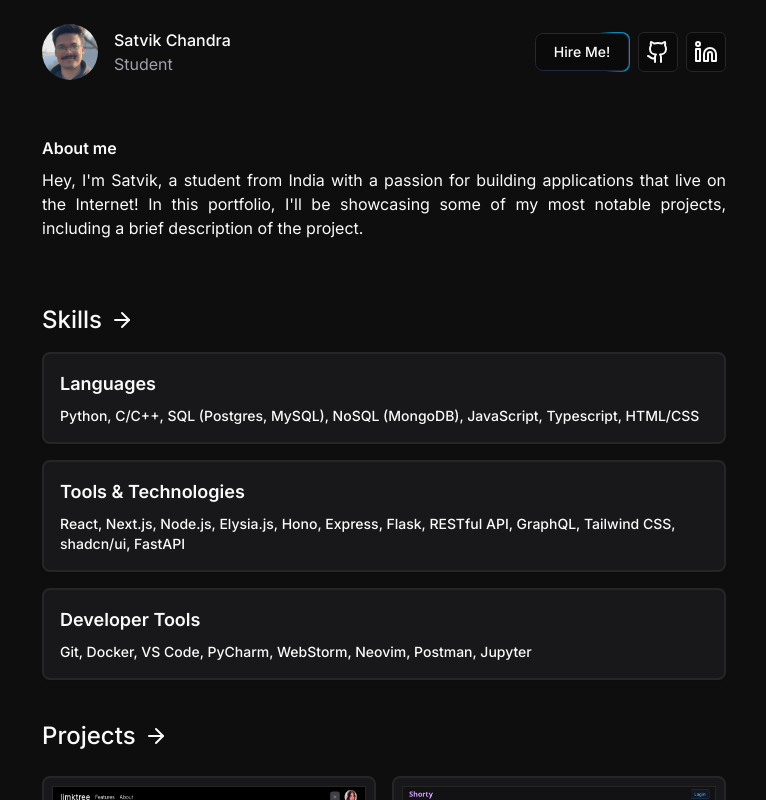
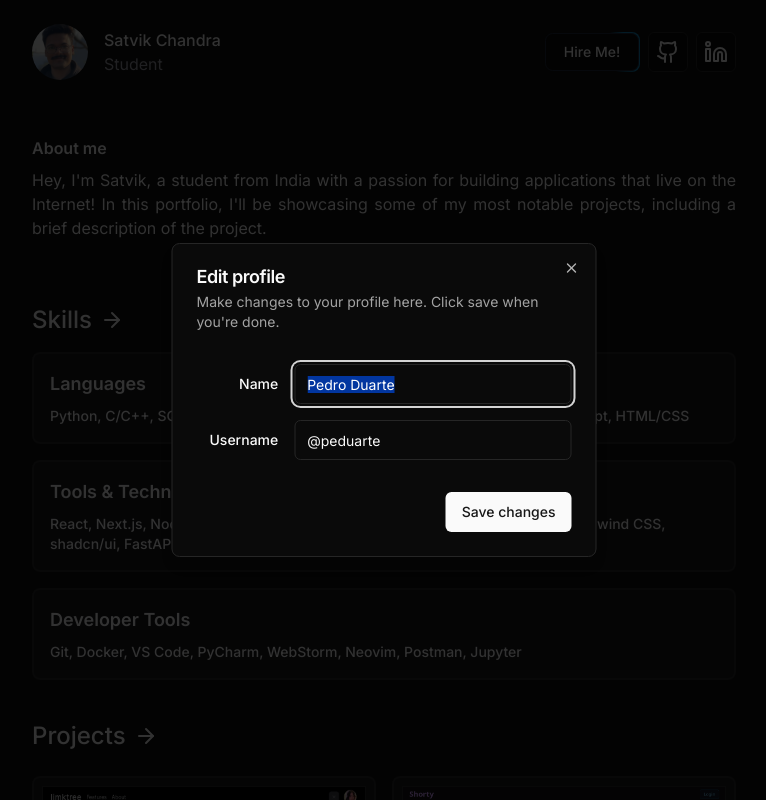
Before and after one commit to SattuSupari21/portfolio-v1, a Next.js app: page / in a window 1280 px wide. Both pictures are taken after a click on the button "Hire Me!". Shown: the top 800 px of the page, without its empty margins (256-1022 px from the left). Built offline with nearby package versions, Linux system fonts and the light colour scheme.

Commit message:
updated projects link

```diff
--- a/package.json
+++ b/package.json
@@ -9,7 +9,9 @@
     "lint": "next lint"
   },
   "dependencies": {
+    "@radix-ui/react-dialog": "^1.0.5",
     "@radix-ui/react-dropdown-menu": "^2.0.6",
+    "@radix-ui/react-label": "^2.0.2",
     "@radix-ui/react-slot": "^1.0.2",
     "class-variance-authority": "^0.7.0",
     "clsx": "^2.1.0",
--- a/src/app/page.tsx
+++ b/src/app/page.tsx
@@ -6,7 +6,7 @@
 export default function Home() {
     return (
         <main className="flex bg-[#0e0e0e] flex-col items-center mb-6">
-            <div className="w-full min-h-full flex flex-col gap-10 p-2 max-w-[700px]">
+            <div className="w-full min-h-full flex flex-col gap-10 p-2 max-w-[720px]">
                 <Header />
                 <About />
                 <Skills />
--- a/src/components/Header.tsx
+++ b/src/components/Header.tsx
@@ -1,7 +1,67 @@
+"use client"
+
 import { Github, Linkedin } from "lucide-react"
 import { IconButton } from "./ui/button"
 import { Button } from "./ui/moving-border"
 import { GithubUrl, LinkedInUrl } from "@/constants"
+
+import {
+    Dialog,
+    DialogContent,
+    DialogDescription,
+    DialogHeader,
+    DialogTitle,
+    DialogTrigger,
+    DialogFooter,
+} from "@/components/ui/dialog"
+import { Input } from "@/components/ui/input"
+import { Label } from "@/components/ui/label"
+
+const ContactDialog = () => {
+    return (
+        <Dialog>
+            <DialogTrigger asChild>
+                <Button
+                    borderRadius="0.5rem"
+                    className="bg-white dark:bg-background text-black dark:text-white border-neutral-200 dark:border-slate-800"
+                >Hire Me!</Button>
+            </DialogTrigger>
+            <DialogContent className="sm:max-w-[425px]">
+                <DialogHeader>
+                    <DialogTitle>Edit profile</DialogTitle>
+                    <DialogDescription>
+                        Make changes to your profile here. Click save when you're done.
+                    </DialogDescription>
+                </DialogHeader>
+                <div className="grid gap-4 py-4">
+                    <div className="grid grid-cols-4 items-center gap-4">
+                        <Label htmlFor="name" className="text-right">
+                            Name
+                        </Label>
+                        <Input
+                            id="name"
+                            defaultValue="Pedro Duarte"
+                            className="col-span-3"
+                        />
+                    </div>
+                    <div className="grid grid-cols-4 items-center gap-4">
+                        <Label htmlFor="username" className="text-right">
+                            Username
+                        </Label>
+                        <Input
+                            id="username"
+                            defaultValue="@peduarte"
+                            className="col-span-3"
+                        />
+                    </div>
+                </div>
+                <DialogFooter>
+                    <IconButton type="submit">Save changes</IconButton>
+                </DialogFooter>
+            </DialogContent>
+        </Dialog>
+    )
+}
 
 export const Header = () => {
     return (
@@ -14,8 +74,8 @@
                 </div>
             </div>
             <div className="flex gap-2 items-center">
-                <Button borderRadius="0.5rem"
-                    className="bg-white dark:bg-background text-black dark:text-white border-neutral-200 dark:border-slate-800">Hire Me!</Button>
+
+                <ContactDialog />
                 <IconButton variant={'outline'} size={'icon'} asChild>
                     <a href={GithubUrl} target="_blank">
                         <Github />
--- a/src/components/Projects.tsx
+++ b/src/components/Projects.tsx
@@ -14,7 +14,7 @@
 
 const RenderProject = ({ project }: { project: ProjectType }) => {
     return (
-        <Card className="h-auto flex flex-col gap-4 p-2">
+        <Card className="h-auto flex flex-col gap-4 p-2 hover:bg-zinc-800 hover:border-zinc-800 cursor-pointer">
             <div className="w-full h-[240px] border">
                 <img src={project.image} alt={project.title} className="w-full h-full object-fill" />
             </div>
@@ -29,7 +29,9 @@
                     </div>
 
                 </div>
-                <IconButton className="ml-auto" variant={'outline'}><Github className="mr-2" /> Source Code</IconButton>
+                <IconButton className="ml-auto" variant={'outline'} asChild>
+                    <a href={project.sourceCode} target="_blank"><Github className="mr-2" /> Source Code </a>
+                </IconButton>
             </div>
         </Card>
     )
@@ -41,7 +43,7 @@
         image: "limktree-home.png",
         title: "Limktree",
         about: "Provides users with a centralized platform to share multiple links through a single customizable URL, similar to the popular Linktree service.",
-        sourceCode: "",
+        sourceCode: "https://github.com/SattuSupari21/limktree",
         techStack: ["Next.js", "Prisma", "PostgreSQL", "Cloudinary", "Axios", "JWT", "Recoil", "ZOD", "Next UI", "Typescript"]
     },
     {
@@ -49,15 +51,15 @@
         image: "shorty-home.png",
         title: "Shorty",
         about: "A simple to use URL shortner created using Elysia.js with Bun runtime and Next.js.",
-        sourceCode: "",
-        techStack: ["Elysia.js", "Next.js", "Prisma", "PostgreSQL", "Axios", "Recoil", "Radix UI", "Typescript"]
+        sourceCode: "https://github.com/SattuSupari21/shorty",
+        techStack: ["Elysia.js", "Next.js", "Prisma", "PostgreSQL", "Axios", "JWT", "Recoil", "Radix UI", "Typescript"]
     },
     {
         id: 3,
         image: "styled-home.png",
         title: "Styled",
         about: "Full-stack e-commerce web application created using Strapi CMS and Next.js.",
-        sourceCode: "",
+        sourceCode: "https://github.com/SattuSupari21/styled",
         techStack: ["Strapi CMS", "Sqlite", "Next.js", "GraphQL", "Stripe", "Auth0", "Framer Motion", "Javascript"]
     }
 ];
@@ -69,7 +71,7 @@
             <div className="mt-6 grid grid-cols-2 gap-4">
                 {
                     projects.map(project => {
-                        return <RenderProject project={project} />
+                        return <RenderProject key={project.id} project={project} />
                     })
                 }
             </div>
--- /dev/null
+++ b/src/components/ui/dialog.tsx
@@ -0,0 +1,122 @@
+"use client"
+
+import * as React from "react"
+import * as DialogPrimitive from "@radix-ui/react-dialog"
+import { X } from "lucide-react"
+
+import { cn } from "@/lib/utils"
+
+const Dialog = DialogPrimitive.Root
+
+const DialogTrigger = DialogPrimitive.Trigger
+
+const DialogPortal = DialogPrimitive.Portal
+
+const DialogClose = DialogPrimitive.Close
+
+const DialogOverlay = React.forwardRef<
+  React.ElementRef<typeof DialogPrimitive.Overlay>,
+  React.ComponentPropsWithoutRef<typeof DialogPrimitive.Overlay>
+>(({ className, ...props }, ref) => (
+  <DialogPrimitive.Overlay
+    ref={ref}
+    className={cn(
+      "fixed inset-0 z-50 bg-black/80  data-[state=open]:animate-in data-[state=closed]:animate-out data-[state=closed]:fade-out-0 data-[state=open]:fade-in-0",
+      className
+    )}
+    {...props}
+  />
+))
+DialogOverlay.displayName = DialogPrimitive.Overlay.displayName
+
+const DialogContent = React.forwardRef<
+  React.ElementRef<typeof DialogPrimitive.Content>,
+  React.ComponentPropsWithoutRef<typeof DialogPrimitive.Content>
+>(({ className, children, ...props }, ref) => (
+  <DialogPortal>
+    <DialogOverlay />
+    <DialogPrimitive.Content
+      ref={ref}
+      className={cn(
+        "fixed left-[50%] top-[50%] z-50 grid w-full max-w-lg translate-x-[-50%] translate-y-[-50%] gap-4 border bg-background p-6 shadow-lg duration-200 data-[state=open]:animate-in data-[state=closed]:animate-out data-[state=closed]:fade-out-0 data-[state=open]:fade-in-0 data-[state=closed]:zoom-out-95 data-[state=open]:zoom-in-95 data-[state=closed]:slide-out-to-left-1/2 data-[state=closed]:slide-out-to-top-[48%] data-[state=open]:slide-in-from-left-1/2 data-[state=open]:slide-in-from-top-[48%] sm:rounded-lg",
+        className
+      )}
+      {...props}
+    >
+      {children}
+      <DialogPrimitive.Close className="absolute right-4 top-4 rounded-sm opacity-70 ring-offset-background transition-opacity hover:opacity-100 focus:outline-none focus:ring-2 focus:ring-ring focus:ring-offset-2 disabled:pointer-events-none data-[state=open]:bg-accent data-[state=open]:text-muted-foreground">
+        <X className="h-4 w-4" />
+        <span className="sr-only">Close</span>
+      </DialogPrimitive.Close>
+    </DialogPrimitive.Content>
+  </DialogPortal>
+))
+DialogContent.displayName = DialogPrimitive.Content.displayName
+
+const DialogHeader = ({
+  className,
+  ...props
+}: React.HTMLAttributes<HTMLDivElement>) => (
+  <div
+    className={cn(
+      "flex flex-col space-y-1.5 text-center sm:text-left",
+      className
+    )}
+    {...props}
+  />
+)
+DialogHeader.displayName = "DialogHeader"
+
+const DialogFooter = ({
+  className,
+  ...props
+}: React.HTMLAttributes<HTMLDivElement>) => (
+  <div
+    className={cn(
+      "flex flex-col-reverse sm:flex-row sm:justify-end sm:space-x-2",
+      className
+    )}
+    {...props}
+  />
+)
+DialogFooter.displayName = "DialogFooter"
+
+const DialogTitle = React.forwardRef<
+  React.ElementRef<typeof DialogPrimitive.Title>,
+  React.ComponentPropsWithoutRef<typeof DialogPrimitive.Title>
+>(({ className, ...props }, ref) => (
+  <DialogPrimitive.Title
+    ref={ref}
+    className={cn(
+      "text-lg font-semibold leading-none tracking-tight",
+      className
+    )}
+    {...props}
+  />
+))
+DialogTitle.displayName = DialogPrimitive.Title.displayName
+
+const DialogDescription = React.forwardRef<
+  React.ElementRef<typeof DialogPrimitive.Description>,
+  React.ComponentPropsWithoutRef<typeof DialogPrimitive.Description>
+>(({ className, ...props }, ref) => (
+  <DialogPrimitive.Description
+    ref={ref}
+    className={cn("text-sm text-muted-foreground", className)}
+    {...props}
+  />
+))
+DialogDescription.displayName = DialogPrimitive.Description.displayName
+
+export {
+  Dialog,
+  DialogPortal,
+  DialogOverlay,
+  DialogClose,
+  DialogTrigger,
+  DialogContent,
+  DialogHeader,
+  DialogFooter,
+  DialogTitle,
+  DialogDescription,
+}
--- /dev/null
+++ b/src/components/ui/input.tsx
@@ -0,0 +1,25 @@
+import * as React from "react"
+
+import { cn } from "@/lib/utils"
+
+export interface InputProps
+  extends React.InputHTMLAttributes<HTMLInputElement> {}
+
+const Input = React.forwardRef<HTMLInputElement, InputProps>(
+  ({ className, type, ...props }, ref) => {
+    return (
+      <input
+        type={type}
+        className={cn(
+          "flex h-10 w-full rounded-md border border-input bg-background px-3 py-2 text-sm ring-offset-background file:border-0 file:bg-transparent file:text-sm file:font-medium placeholder:text-muted-foreground focus-visible:outline-none focus-visible:ring-2 focus-visible:ring-ring focus-visible:ring-offset-2 disabled:cursor-not-allowed disabled:opacity-50",
+          className
+        )}
+        ref={ref}
+        {...props}
+      />
+    )
+  }
+)
+Input.displayName = "Input"
+
+export { Input }
--- /dev/null
+++ b/src/components/ui/label.tsx
@@ -0,0 +1,26 @@
+"use client"
+
+import * as React from "react"
+import * as LabelPrimitive from "@radix-ui/react-label"
+import { cva, type VariantProps } from "class-variance-authority"
+
+import { cn } from "@/lib/utils"
+
+const labelVariants = cva(
+  "text-sm font-medium leading-none peer-disabled:cursor-not-allowed peer-disabled:opacity-70"
+)
+
+const Label = React.forwardRef<
+  React.ElementRef<typeof LabelPrimitive.Root>,
+  React.ComponentPropsWithoutRef<typeof LabelPrimitive.Root> &
+    VariantProps<typeof labelVariants>
+>(({ className, ...props }, ref) => (
+  <LabelPrimitive.Root
+    ref={ref}
+    className={cn(labelVariants(), className)}
+    {...props}
+  />
+))
+Label.displayName = LabelPrimitive.Root.displayName
+
+export { Label }
```
Also changed, not shown: public/limktree-home-resize.png (added), 1 other file (tests, documents, lock files or other folders).
